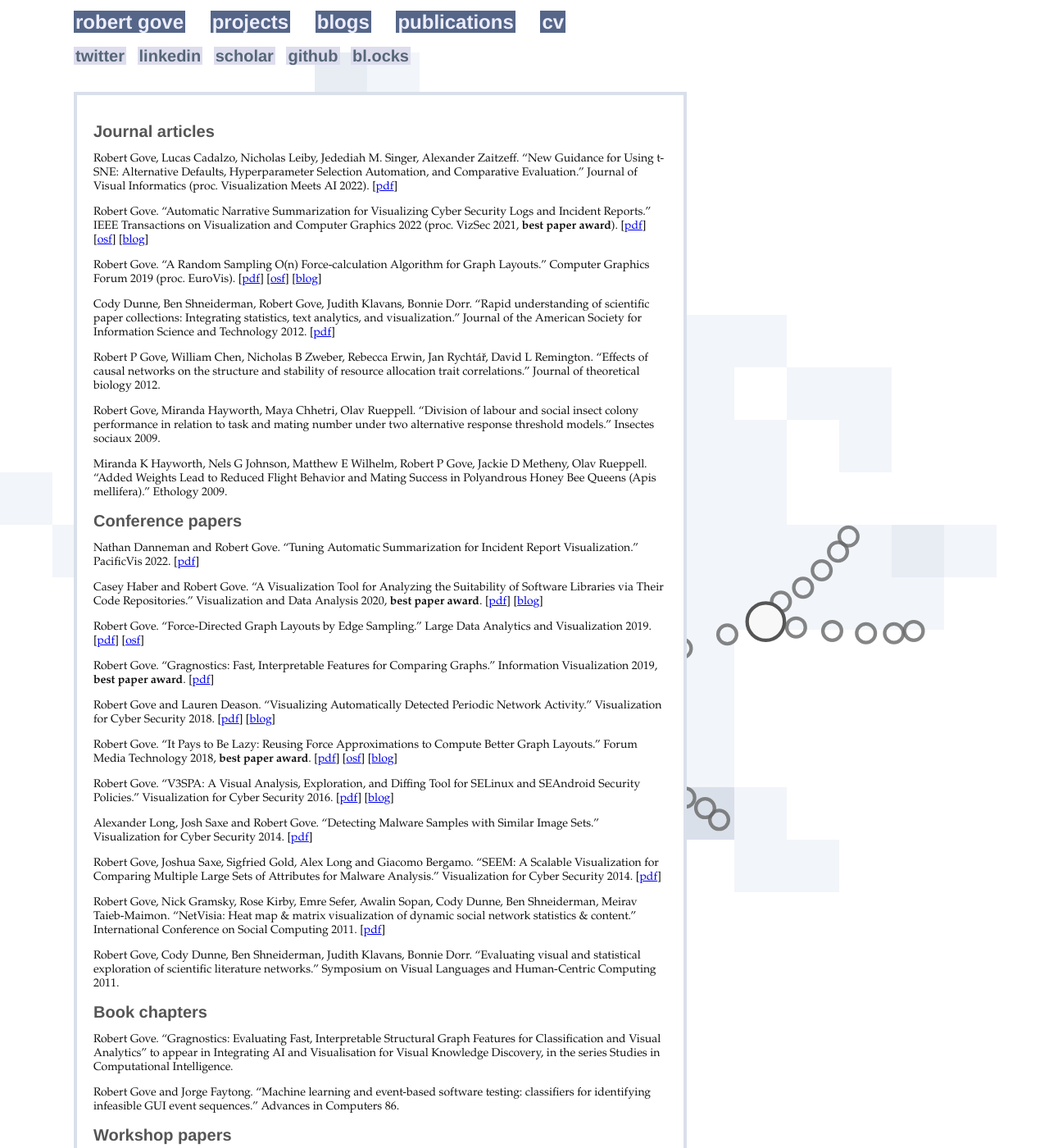
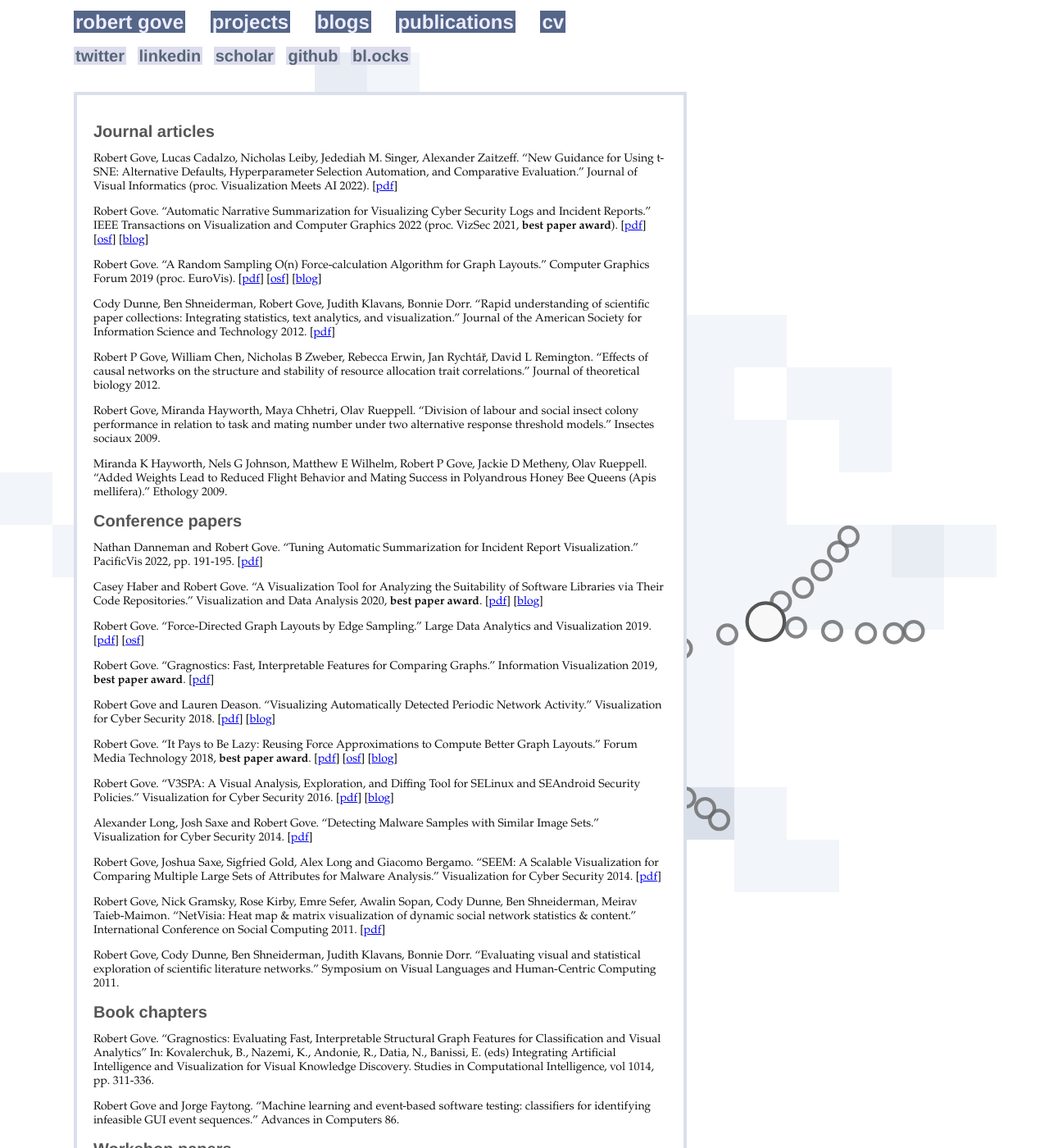
Before and after one commit to rpgove/rpgove.github.io, a Jekyll site: the page built from publications.markdown, in a window 1280 px wide and 1400 px high. Shown: the whole window at 82% size. Built offline with Jekyll 4.4.1, drawn with Linux system fonts in a browser that asks for light colours.

Commit message:
Update publications.markdown
Updated citation info

```diff
--- a/publications.markdown
+++ b/publications.markdown
@@ -22,7 +22,7 @@ Miranda K Hayworth, Nels G Johnson, Matthew E Wilhelm, Robert P Gove, Jackie D M
 
 # Conference papers
 
-Nathan Danneman and Robert Gove. "Tuning Automatic Summarization for Incident Report Visualization." PacificVis 2022. \[[pdf](https://osf.io/4ytec)\]
+Nathan Danneman and Robert Gove. "Tuning Automatic Summarization for Incident Report Visualization." PacificVis 2022, pp. 191-195. \[[pdf](https://osf.io/4ytec)\]
 
 Casey Haber and Robert Gove. "A Visualization Tool for Analyzing the Suitability of Software Libraries via Their Code Repositories." Visualization and Data Analysis 2020, **best paper award**. \[[pdf](https://osf.io/j28ev/)\] \[[blog](https://twosixtech.com/choosing-open-source-libraries-and-analyzing-risks/)\]
 
@@ -46,7 +46,7 @@ Robert Gove, Cody Dunne, Ben Shneiderman, Judith Klavans, Bonnie Dorr. "Evaluati
 
 # Book chapters
 
-Robert Gove. "Gragnostics: Evaluating Fast, Interpretable Structural Graph Features for Classification and Visual Analytics" to appear in Integrating AI and Visualisation for Visual Knowledge Discovery, in the series Studies in Computational Intelligence.
+Robert Gove. "Gragnostics: Evaluating Fast, Interpretable Structural Graph Features for Classification and Visual Analytics" In: Kovalerchuk, B., Nazemi, K., Andonie, R., Datia, N., Banissi, E. (eds) Integrating Artificial Intelligence and Visualization for Visual Knowledge Discovery. Studies in Computational Intelligence, vol 1014, pp. 311-336.
 
 Robert Gove and Jorge Faytong. "Machine learning and event-based software testing: classifiers for identifying infeasible GUI event sequences." Advances in Computers 86.
 
```
